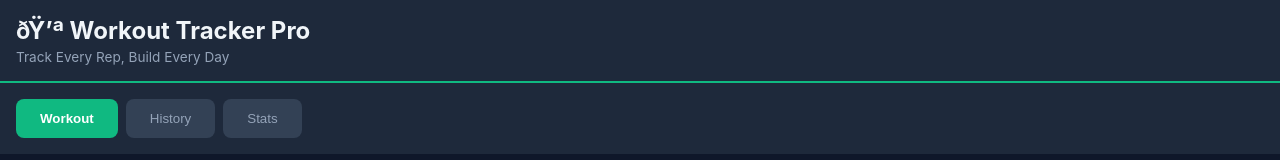
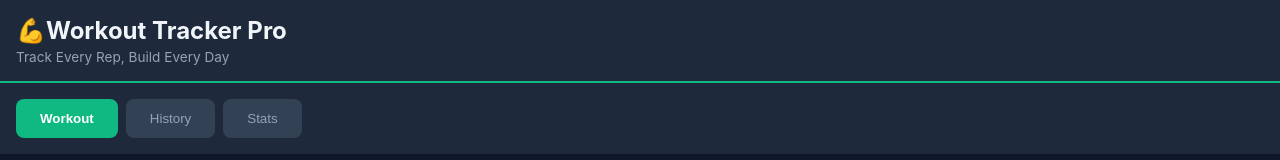
Before and after one commit to HrithikKR/Workout-tracker, a plain HTML site: page index.html in a window 1280 px wide. Shown: the top 160 px of the page. Drawn offline with Linux system fonts and the light colour scheme.

Commit message:
Replace header emoji with a muscle emoji

```diff
--- a/index.html
+++ b/index.html
@@ -194,7 +194,7 @@
 </head>
 <body>
     <div class="header">
-        <h1>ðŸ’ª Workout Tracker Pro</h1>
+        <h1>💪Workout Tracker Pro</h1>
         <div class="header-subtitle">Track Every Rep, Build Every Day</div>
     </div>
 
```
